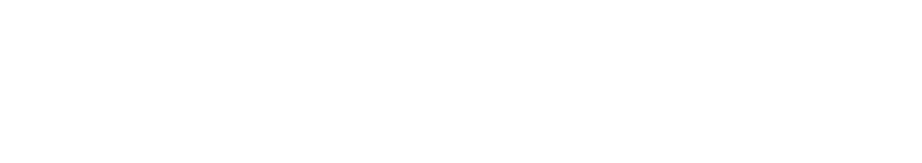
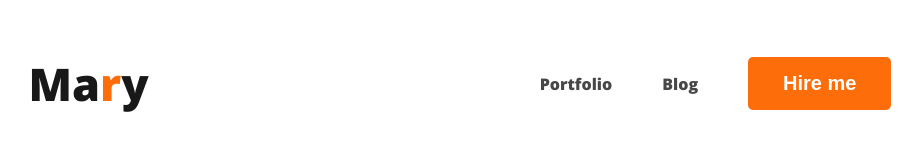
Before and after one commit to Ronibaidhya/webdeveloper-portfolio, a plain HTML site: page index.html in a window 1280 px wide. Shown: the whole page, without its empty margins (155-1077 px from the left). Drawn offline with nearby package versions, Linux system fonts and the light colour scheme.

Commit message:
added navbar

```diff
--- a/index.html
+++ b/index.html
@@ -4,9 +4,25 @@
     <meta charset="UTF-8">
     <meta name="viewport" content="width=device-width, initial-scale=1.0">
     <title>Document</title>
+    <link rel="preconnect" href="https://fonts.googleapis.com">
+    <link rel="preconnect" href="https://fonts.gstatic.com" crossorigin>
+    <link href="https://fonts.googleapis.com/css2?family=Open+Sans:wght@800&display=swap" rel="stylesheet">
+
+    <link rel="stylesheet" href="styles/portfolio.css">
+
 </head>
 <body>
     <header>
+        <nav>
+            <h3 class="nav-title">Ma<span class="text-primary">r</span>y
+            </h3>
+
+            <ul>
+                <li><a href="Portfolio">Portfolio</a></li>
+                <li><a href="Blog">Blog</a></li>
+                <li><button class="btn-primary">Hire me</button></li>
+            </ul>
+        </nav>
 
     </header>
     <main>
--- /dev/null
+++ b/styles/portfolio.css
@@ -0,0 +1,48 @@
+/* common share styles */
+body {
+    font-family: 'lato',sans-serif;
+    font-family: 'Open Sans', sans-serif;
+}
+
+.text-primary {
+    color: #FD6E0A;
+}
+
+.btn-primary {
+    border-radius: 5px;
+    background: #FD6E0A;
+    border: 0;
+    color: #FFF;
+    font-size: 20px;
+    font-weight: 700;
+    padding: 15px 35px;
+}
+
+/* Nav related styles */
+nav {
+    display: flex;
+    /* justify-content: space-between; */
+    justify-content: space-around;
+    align-items:center ;
+}
+
+.nav-title {
+    color: #181818;
+    font-size: 45px;
+    font-weight: 800;
+}
+
+nav>ul {
+    display: flex;
+    align-items: center;
+}
+
+nav li {
+    list-style: none;
+    margin-right: 50px;
+}
+
+nav li a {
+    text-decoration: none;
+    color: #474747;
+}
```
